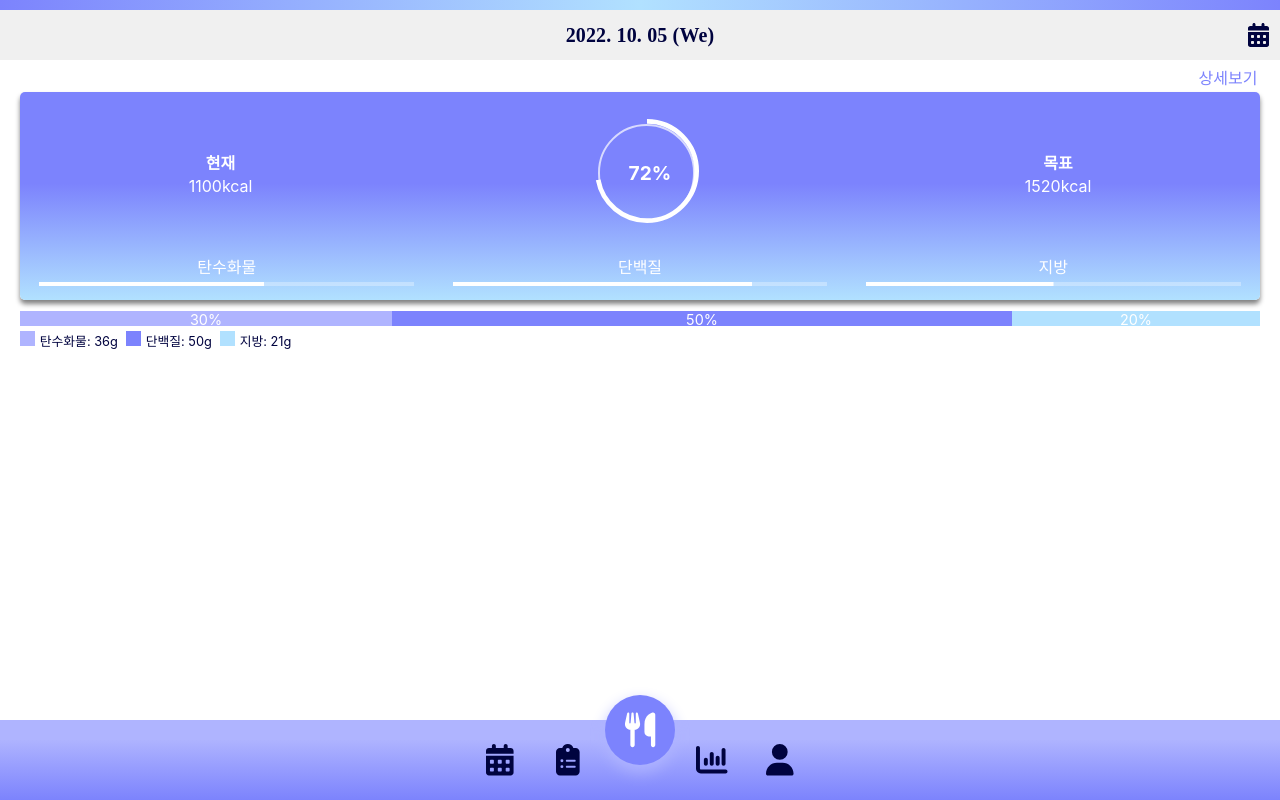
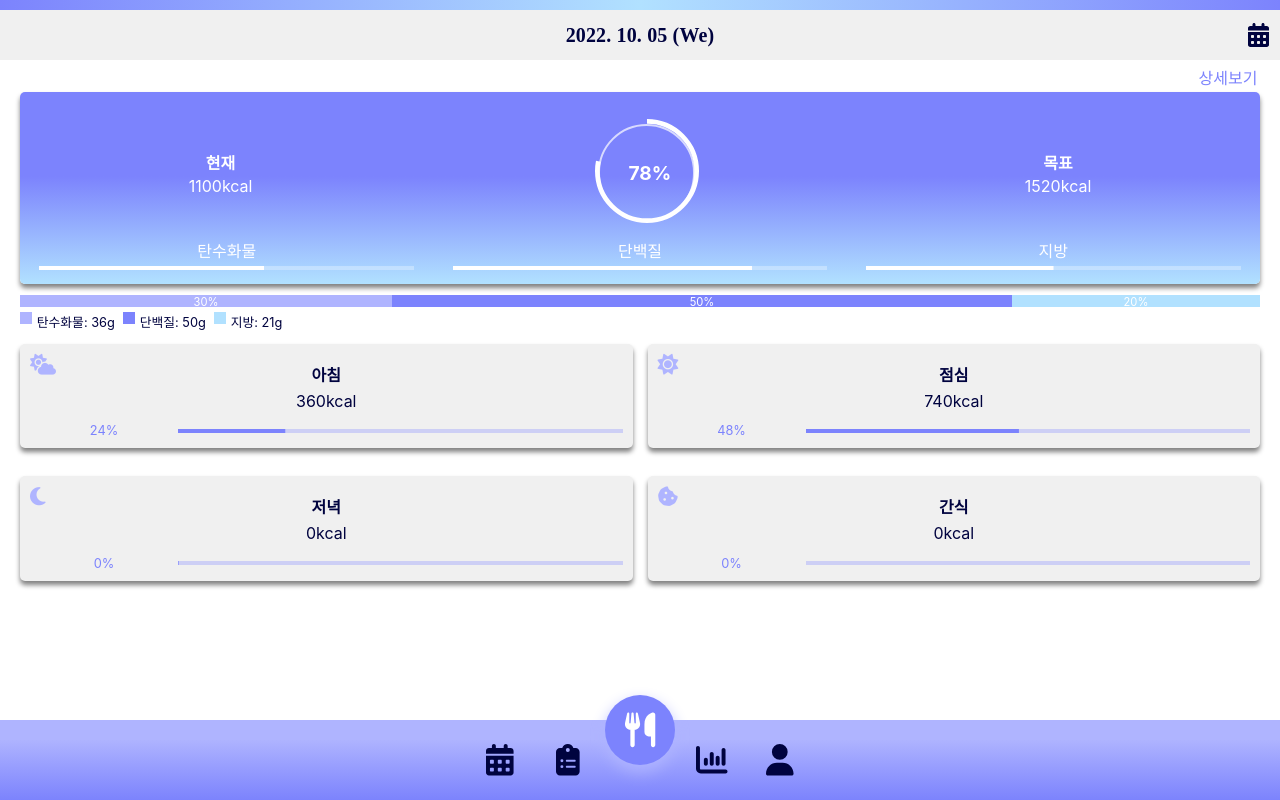
Before and after one commit to hallov012/Ease-EasyLose, a React (Create React App) app in the folder frontend/: page /main in a window 1280 px wide. Built offline with nearby package versions, Linux system fonts and the light colour scheme; a web font is replaced by a local one.

Commit message:
Feat: mainpage MealCardList_template MealCardList template 완료 MealCardList router 연동

```diff
--- a/frontend/public/index.html
+++ b/frontend/public/index.html
@@ -40,4 +40,8 @@
       To create a production bundle, use `npm run build` or `yarn build`.
     -->
   </body>
+  <script
+    src="https://kit.fontawesome.com/deec5f3024.js"
+    crossorigin="anonymous"
+  ></script>
 </html>
--- a/frontend/src/App.css
+++ b/frontend/src/App.css
@@ -47,3 +47,8 @@
     var(--light-color) 100%
   );
 }
+
+a {
+  text-decoration: none;
+  color: var(--text-color);
+}
--- /dev/null
+++ b/frontend/src/components/MainPage/MealCardItem/MealCardItem.js
@@ -0,0 +1,36 @@
+import classes from "./MealCardItem.module.css"
+import { NavLink } from "react-router-dom"
+import * as React from "react"
+import LinearProgress from "@mui/material/LinearProgress"
+
+function MealCardItem(props) {
+  const data = props.meal
+  const MealName = {
+    breakfast: "아침",
+    lunch: "점심",
+    dinner: "저녁",
+    snack: "간식",
+  }
+  return (
+    <NavLink to={`/main/${props.meal.type}`}>
+      <div className={`${classes.meal_item__box} box_shadow`}>
+        <div className={classes.item__top}>
+          <i className={`fa-solid ${data.icon}`}></i>
+        </div>
+        <div className={classes.item__middle}>
+          <span>{MealName[data.type]}</span>
+          <span>{data.calorieSum}kcal</span>
+        </div>
+        <div className={classes.item__bottom}>
+          <span>{data.percent}%</span>
+          <LinearProgress
+            variant="determinate"
+            value={data.percent}
+            color="inherit"
+          />
+        </div>
+      </div>
+    </NavLink>
+  )
+}
+export default MealCardItem
--- /dev/null
+++ b/frontend/src/components/MainPage/MealCardItem/MealCardItem.module.css
@@ -0,0 +1,36 @@
+.meal_item__box {
+  margin-top: 0.8rem;
+  background-color: var(--gray-color);
+  border-radius: 5px;
+  padding: 10px;
+}
+
+.meal_item__box i {
+  color: var(--sub-color);
+  font-size: 1.3rem;
+}
+
+.meal_item__box .item__top {
+  display: flex;
+  justify-content: flex-start;
+}
+
+.meal_item__box .item__middle {
+  display: flex;
+  flex-direction: column;
+  position: relative;
+  bottom: 0.8rem;
+}
+
+.item__middle span:first-child {
+  font-weight: bolder;
+  margin-bottom: 0.3rem;
+}
+
+.meal_item__box .item__bottom {
+  color: var(--main-color);
+  display: grid;
+  grid-template-columns: 1fr 3fr;
+  align-items: center;
+  font-size: 0.8rem;
+}
--- /dev/null
+++ b/frontend/src/components/MainPage/MealCardList/MealCardList.js
@@ -0,0 +1,15 @@
+import classes from "./MealCardList.module.css"
+
+import MealCardItem from "../MealCardItem/MealCardItem"
+
+function MealCardList() {
+  const meal = [
+    { type: "breakfast", calorieSum: 360, icon: "fa-cloud-sun", percent: 24 },
+    { type: "lunch", calorieSum: 740, icon: "fa-sun", percent: 48 },
+    { type: "dinner", calorieSum: 0, icon: "fa-moon", percent: 0 },
+    { type: "snack", calorieSum: 0, icon: "fa-cookie-bite", percent: 0 },
+  ]
+  const mealCardList = meal.map((data) => <MealCardItem meal={data} />)
+  return <div className={classes.meal_card__area}>{mealCardList}</div>
+}
+export default MealCardList
--- /dev/null
+++ b/frontend/src/components/MainPage/MealCardList/MealCardList.module.css
@@ -0,0 +1,6 @@
+.meal_card__area {
+  display: grid;
+  grid-template-columns: 1fr 1fr;
+  grid-template-rows: 1fr 1fr;
+  grid-gap: 15px;
+}
--- a/frontend/src/components/MainPage/NutrientSummary/NutrientSummary.module.css
+++ b/frontend/src/components/MainPage/NutrientSummary/NutrientSummary.module.css
@@ -10,7 +10,7 @@
 
 .summary_box {
   width: 100%;
-  height: 13rem;
+  height: 12rem;
   margin-top: 0.2rem;
   border-radius: 5px;
   color: white;
--- a/frontend/src/components/MainPage/ProgressCircular/ProgressCircular.js
+++ b/frontend/src/components/MainPage/ProgressCircular/ProgressCircular.js
@@ -14,7 +14,7 @@ const theme = createTheme({
 })
 
 function ProgressCircular() {
-  const percent = 72
+  const percent = 78
   const [percent_value, setValue] = useState(percent)
   const [circleColor, setColor] = useState("inherit")
 
--- a/frontend/src/components/MainPage/ProgressLinear/ProgressLinear.module.css
+++ b/frontend/src/components/MainPage/ProgressLinear/ProgressLinear.module.css
@@ -5,12 +5,10 @@
 
 .progress_item {
   padding: 0 1.2rem;
+  position: relative;
+  bottom: 1rem;
 }
 
 .nutrient_text {
   margin-bottom: 0.3rem;
 }
-
-a {
-  text-decoration: none;
-}
--- a/frontend/src/components/MainPage/SumProgressBar/SumProgressBar.module.css
+++ b/frontend/src/components/MainPage/SumProgressBar/SumProgressBar.module.css
@@ -3,10 +3,10 @@
   background-color: var(--gray-color);
   border-radius: 0;
   width: 100%;
-  height: 15px;
+  height: 12px;
   display: flex;
   color: white;
-  font-size: 0.9rem;
+  font-size: 0.7rem;
 }
 
 .first_line {
@@ -36,7 +36,7 @@
 }
 
 .info_item div {
-  width: 15px;
-  height: 15px;
+  width: 12px;
+  height: 12px;
   margin-right: 0.3rem;
 }
--- a/frontend/src/components/MainPage/pages/DailyDietPage.js
+++ b/frontend/src/components/MainPage/pages/DailyDietPage.js
@@ -1,6 +1,7 @@
 import TopNavDate from "../../../components/TopNav/TopNavDate"
 import NutrientSummary from "../NutrientSummary/NutrientSummary"
 import SumProgressBar from "../SumProgressBar/SumProgressBar"
+import MealCardList from "../MealCardList/MealCardList"
 
 function DailyDietPage() {
   return (
@@ -11,6 +12,7 @@ function DailyDietPage() {
       <div style={{ margin: "0 20px" }}>
         <NutrientSummary />
         <SumProgressBar />
+        <MealCardList />
       </div>
     </div>
   )
```
